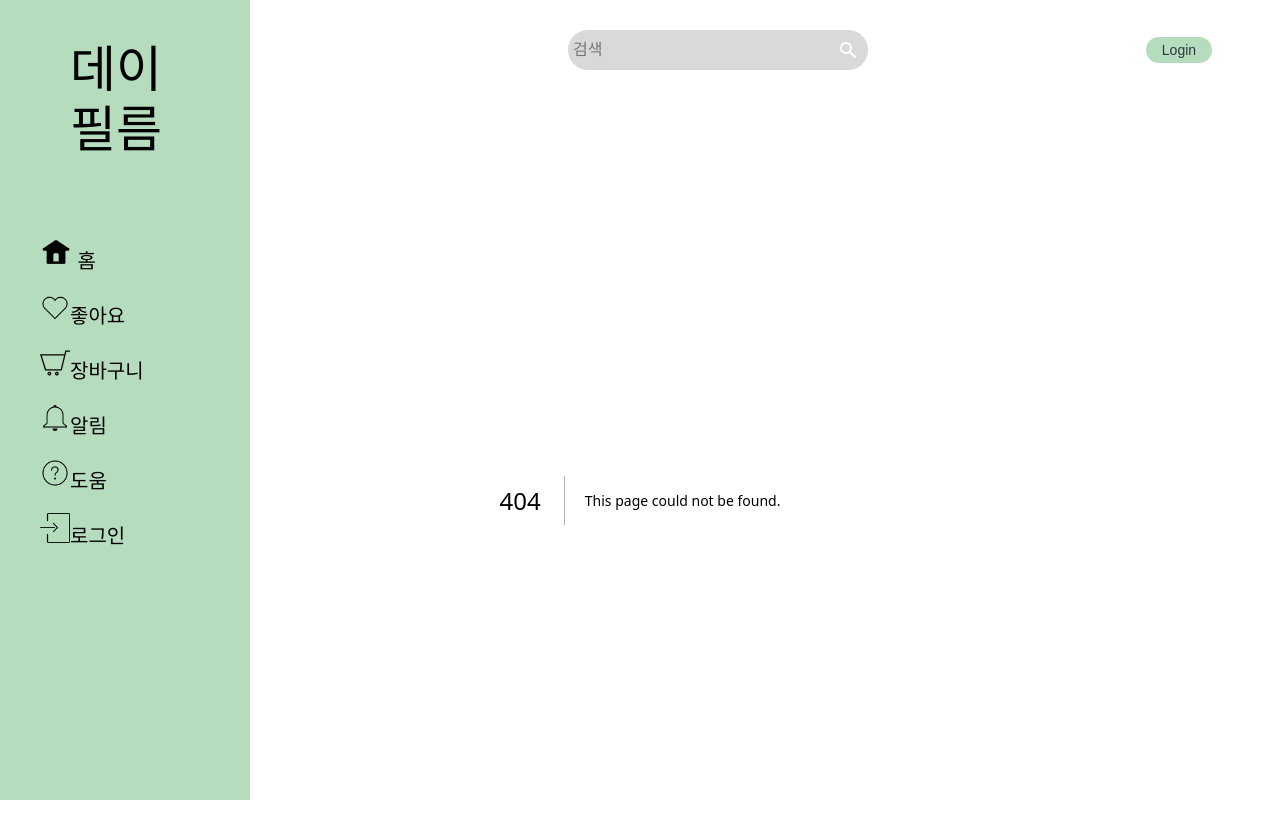
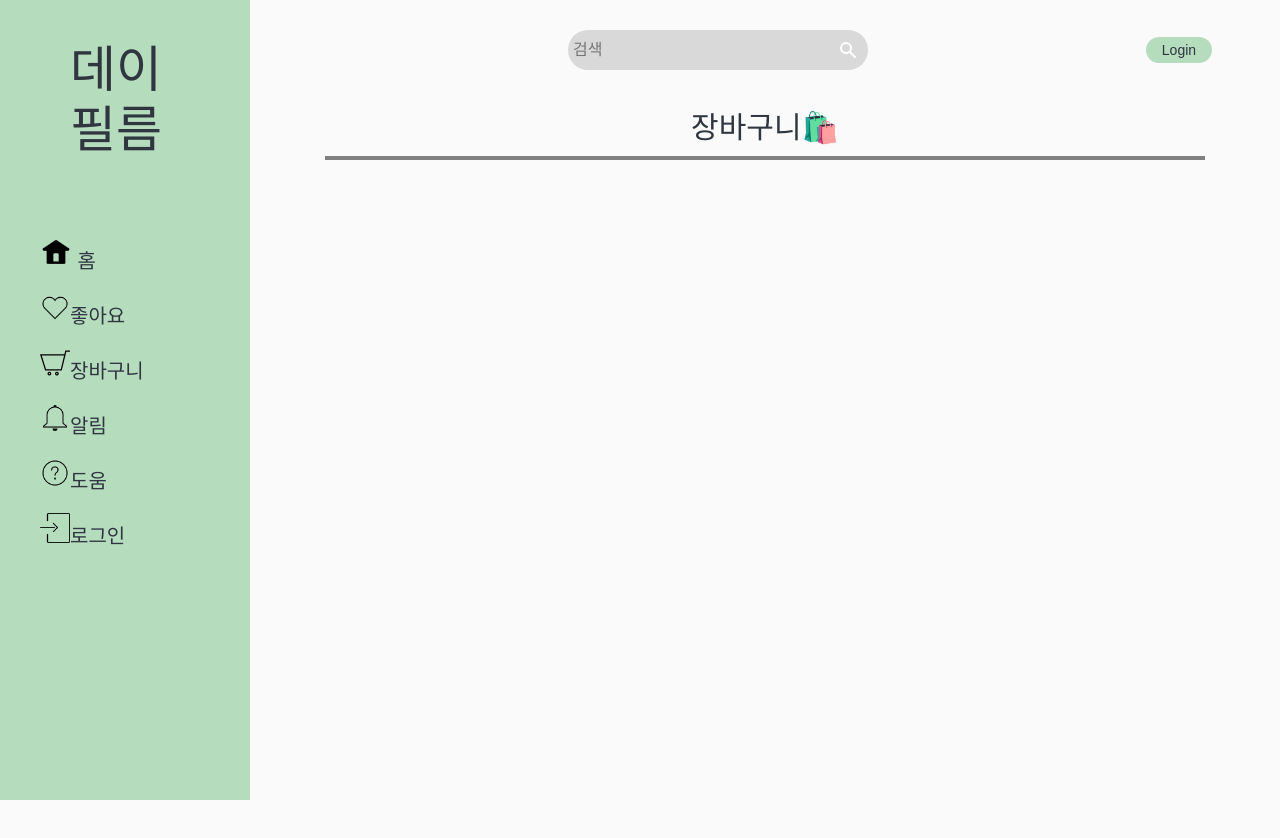
Before and after one commit to hyemimi/black-rabbit, a Next.js app: page /cart/1 in a window 1280 px wide. Before the commit this address had no page. Shown: the top 838 px of the page. After the commit the page ends 800 px from the top, so only its background shows below. Built offline with nearby package versions, Linux system fonts and the light colour scheme.

Commit message:
feat : add cart page & link

```diff
--- a/layout/Sidebar.tsx
+++ b/layout/Sidebar.tsx
@@ -23,7 +23,7 @@ export default function Sidebar() {
           <Image width={30} height={30} src={likeIcon} alt="" />
           좋아요
         </MenuButton>
-        <MenuButton>
+        <MenuButton onClick={() => router.push(`/cart/${user_id}`)}>
           <Image width={30} height={30} src={cartIcon} alt="" />
           장바구니
         </MenuButton>
--- /dev/null
+++ b/pages/cart/[id].tsx
@@ -0,0 +1,26 @@
+import { Wrapper } from "@/components/common/Wrapper";
+import styled from "styled-components";
+
+export default function Cart() {
+  return (
+    <Wrapper>
+      <TitleDiv>
+        <h1>장바구니🛍️</h1>
+        <Hr />
+      </TitleDiv>
+    </Wrapper>
+  );
+}
+
+const TitleDiv = styled.div`
+  width: 900px;
+  text-align: center;
+  h1 {
+    font-size: 30px;
+  }
+  padding: 10px;
+`;
+const Hr = styled.div`
+  border: 2px solid gray;
+  margin-top: 10px;
+`;
```
Also changed, not shown: pages/product/[id].tsx (+18 -1 lines).
